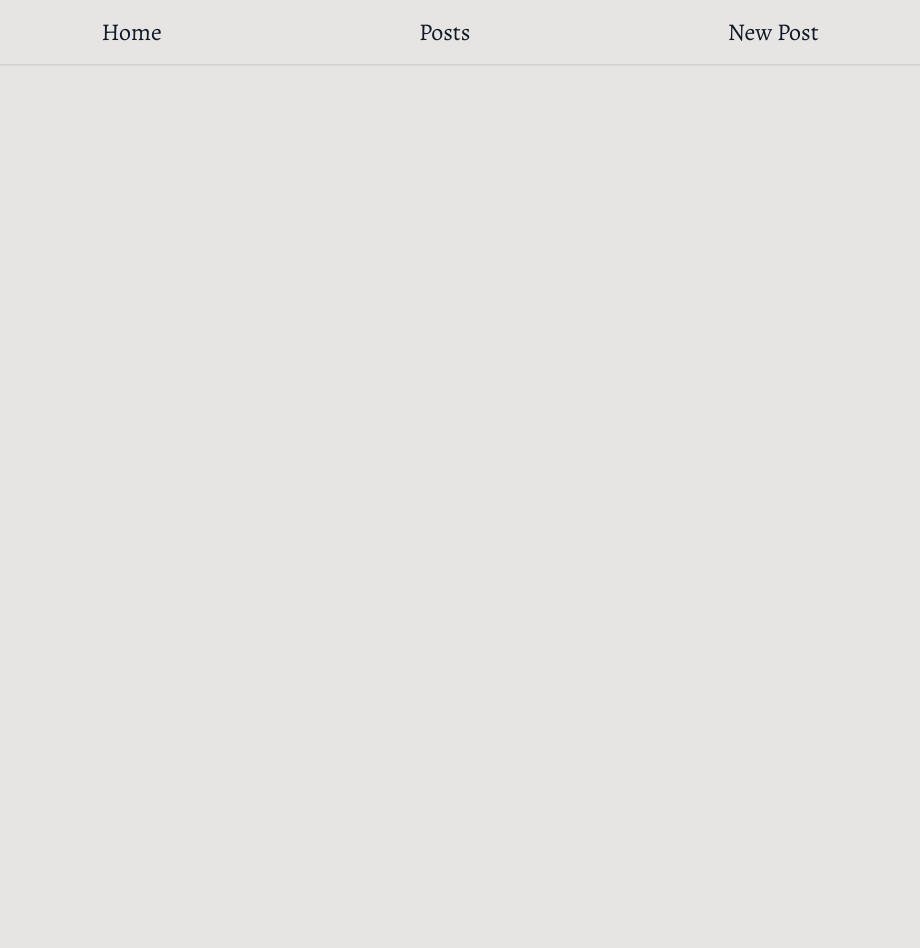
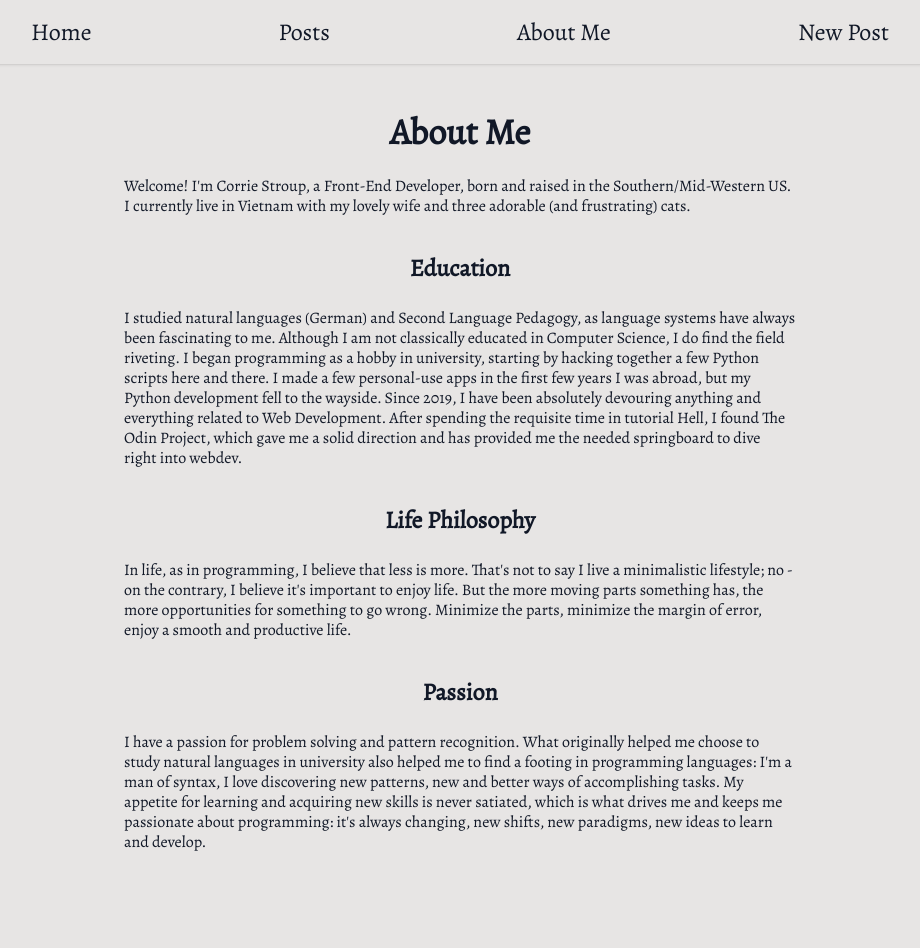
Before and after one commit to Cililocwee/blog, a React (Vite) app in the folder frontend/: page /aboutme in a window 1280 px wide. Before the commit this address had no page. Shown: the top 948 px of the page, without its empty margins (180-1100 px from the left). Before the commit the page ends 800 px from the top, so only its background shows below. Built offline with nearby package versions, Linux system fonts and the light colour scheme.

Commit message:
Delete function on posts

```diff
--- a/frontend/src/App.jsx
+++ b/frontend/src/App.jsx
@@ -5,10 +5,12 @@ import Home from "./components/Home";
 import Blogs from "./components/Blogs";
 import "./index.css";
 import DetailedBlog from "./components/DetailedBlog";
+import AboutMe from "./components/AboutMe";
+import Footer from "./components/Footer";
 
 function App() {
-  //Navbar
   return (
+    <div className="flex flex-col justify-between h-screen">
       <Router>
         <Navbar />
         <Routes>
@@ -19,8 +21,11 @@ function App() {
             path="/blog/:id"
             element={<DetailedBlog id={"63e7b712ec2c6ef3a1a02396"} />}
           />
+          <Route path="/aboutme" element={<AboutMe />} />
         </Routes>
+        <Footer />
       </Router>
+    </div>
   );
 }
 
--- /dev/null
+++ b/frontend/src/components/AboutMe.jsx
@@ -0,0 +1,69 @@
+import React from "react";
+
+export default function AboutMe() {
+  return (
+    <div className="mb-auto flex flex-col align-items-center pt-3 pb-16 lg:pt-8 lg:pb-24  dark:bg-gray-900">
+      <div className="mx-auto w-full max-w-2xl format format-sm sm:format-base lg:format-lg format-blue dark:format-invert">
+        <h1 className="text-center my-4 text-3xl font-extrabold lemb-4 text-3xl font-extrabold leading-tight text-gray-900 lg:mb-6 lg:text-4xl dark:text-whiteading-tight text-gray-900 lg:mb-6 lg:text-4xl dark:text-white">
+          About Me
+        </h1>
+        <p className="whitespace-pre-wrap">
+          Welcome! I'm Corrie Stroup, a Front-End Developer, born and raised in
+          the Southern/Mid-Western US. I currently live in Vietnam with my
+          lovely wife and three adorable (and frustrating) cats.
+        </p>
+        <br />
+        <section>
+          <h2 className="text-center my-4 text-2xl font-extrabold lemb-4 text-2xl font-extrabold leading-tight text-gray-900 lg:mb-6 lg:text-2xl dark:text-whiteading-tight text-gray-900 lg:mb-6 lg:text-2xl dark:text-white">
+            Education
+          </h2>
+          <p className="whitespace-pre-wrap">
+            I studied natural languages (German) and Second Language Pedagogy,
+            as language systems have always been fascinating to me. Although I
+            am not classically educated in Computer Science, I do find the field
+            riveting. I began programming as a hobby in university, starting by
+            hacking together a few Python scripts here and there. I made a few
+            personal-use apps in the first few years I was abroad, but my Python
+            development fell to the wayside. Since 2019, I have been absolutely
+            devouring anything and everything related to Web Development. After
+            spending the requisite time in tutorial Hell, I found The Odin
+            Project, which gave me a solid direction and has provided me the
+            needed springboard to dive right into webdev.
+          </p>
+          <br />
+        </section>
+
+        <section>
+          <h2 className="text-center my-4 text-2xl font-extrabold lemb-4 text-2xl font-extrabold leading-tight text-gray-900 lg:mb-6 lg:text-2xl dark:text-whiteading-tight text-gray-900 lg:mb-6 lg:text-2xl dark:text-white">
+            Life Philosophy
+          </h2>
+          <p className="whitespace-pre-wrap">
+            In life, as in programming, I believe that less is more. That's not
+            to say I live a minimalistic lifestyle; no - on the contrary, I
+            believe it's important to enjoy life. But the more moving parts
+            something has, the more opportunities for something to go wrong.
+            Minimize the parts, minimize the margin of error, enjoy a smooth and
+            productive life.
+          </p>
+          <br />
+        </section>
+
+        <section>
+          <h2 className="text-center my-4 text-2xl font-extrabold lemb-4 text-2xl font-extrabold leading-tight text-gray-900 lg:mb-6 lg:text-2xl dark:text-whiteading-tight text-gray-900 lg:mb-6 lg:text-2xl dark:text-white">
+            Passion
+          </h2>
+          <p>
+            I have a passion for problem solving and pattern recognition. What
+            originally helped me choose to study natural languages in university
+            also helped me to find a footing in programming languages: I'm a man
+            of syntax, I love discovering new patterns, new and better ways of
+            accomplishing tasks. My appetite for learning and acquiring new
+            skills is never satiated, which is what drives me and keeps me
+            passionate about programming: it's always changing, new shifts, new
+            paradigms, new ideas to learn and develop.
+          </p>
+        </section>
+      </div>
+    </div>
+  );
+}
--- a/frontend/src/components/Blogs.jsx
+++ b/frontend/src/components/Blogs.jsx
@@ -29,9 +29,7 @@ export default function Blogs() {
   Moment.locale("en");
 
   return (
-    <div className="flex flex-col text-center align-items-center pt-3 pb-16 lg:pt-16 lg:pb-24  dark:bg-gray-900">
-      {/* <h1 className="text-5xl font-bold mt-0 mx-auto">Posts</h1> */}
-      <hr />
+    <div className=" flex flex-col text-center align-items-center pt-3 pb-16 lg:pt-8 lg:pb-24  dark:bg-gray-900">
       <div className="flex flex-col-reverse">
         {blogs.map((item, k) => (
           <div
@@ -51,9 +49,11 @@ export default function Blogs() {
               <p className="my-3 text-slate-400 text-sm">
                 Posted: {Moment(item.date_posted).calendar()}
               </p>
+
+              {/* <p className="my-3 text-slate-400 text-m underline">
+                <Link to={`/blog/${item._id}`}>0 comments</Link>
+              </p> */}
             </div>
-
-            <hr />
           </div>
         ))}
       </div>
--- a/frontend/src/components/Create.jsx
+++ b/frontend/src/components/Create.jsx
@@ -11,6 +11,7 @@ export default function Create() {
   const [date, setDate] = useState();
 
   const navigate = useNavigate();
+
   function handleChange(event) {
     const { name, value } = event.target;
 
--- /dev/null
+++ b/frontend/src/components/DeleteConfirm.jsx
@@ -0,0 +1,9 @@
+import React from "react";
+
+export default function DeleteConfirm() {
+  return (
+    <div>
+      <p>Are you sure you want to delete?</p>
+    </div>
+  );
+}
--- a/frontend/src/components/DetailedBlog.jsx
+++ b/frontend/src/components/DetailedBlog.jsx
@@ -1,5 +1,7 @@
 import React, { useEffect, useState } from "react";
 import Moment from "moment";
+import axios from "axios";
+import { useNavigate } from "react-router-dom";
 
 export default function DetailedBlog({ id }) {
   const [blog, setBlog] = useState([
@@ -9,6 +11,7 @@ export default function DetailedBlog({ id }) {
       date_posted: "",
     },
   ]);
+
   const location = window.location.href.split("/blog/")[1];
 
   useEffect(() => {
@@ -24,9 +27,23 @@ export default function DetailedBlog({ id }) {
       .catch((err) => console.error(err));
   }, []);
 
+  const navigate = useNavigate();
+
+  function handleDelete() {
+    fetch(`http://localhost:3001/blog/delete/${location}`, {
+      method: "Delete",
+      redirect: "follow",
+    })
+      .then((res) => {
+        res.text();
+      })
+      .then((res) => console.log(res));
+
+    navigate("/blogs");
+  }
   Moment.locale("en");
   return (
-    <div className="flex flex-column align-items-center pt-3 pb-16 lg:pt-16 lg:pb-24  dark:bg-gray-900">
+    <div className="mb-auto flex flex-col align-items-center pt-3 pb-16 lg:pt-8 lg:pb-24  dark:bg-gray-900">
       {blog && (
         <div className="mx-auto w-full max-w-2xl format format-sm sm:format-base lg:format-lg format-blue dark:format-invert">
           <h1 className="text-center my-4 text-3xl font-extrabold lemb-4 text-3xl font-extrabold leading-tight text-gray-900 lg:mb-6 lg:text-4xl dark:text-whiteading-tight text-gray-900 lg:mb-6 lg:text-4xl dark:text-white">
@@ -37,11 +54,14 @@ export default function DetailedBlog({ id }) {
             <p className="my-3 text-slate-400 text-sm">
               Posted: {Moment(blog.date_posted).calendar()}
             </p>
-            <div className="flex gap-4 align-items-center">
-              <button className="px-3 py-2 text-xs font-medium text-center text-white bg-blue-700 rounded-lg hover:bg-blue-800 focus:ring-4 focus:outline-none focus:ring-blue-300 dark:bg-blue-600 dark:hover:bg-blue-700 dark:focus:ring-blue-800">
+            <div className="flex align-items-center">
+              <button className="m-3 h-8 px-3 py-2 text-xs font-medium text-center text-white bg-blue-700 rounded-lg hover:bg-blue-800 focus:ring-4 focus:outline-none focus:ring-blue-300 dark:bg-blue-600 dark:hover:bg-blue-700 dark:focus:ring-blue-800">
                 Edit
               </button>
-              <button className="px-3 py-2 text-xs font-medium text-center text-white bg-red-700 rounded-lg hover:bg-red-800 focus:ring-4 focus:outline-none focus:ring-red-300 dark:bg-red-600 dark:hover:bg-red-700 dark:focus:ring-red-800">
+              <button
+                onClick={handleDelete}
+                className="m-3 h-8 px-3 py-2 text-xs font-medium text-center text-white bg-red-700 rounded-lg hover:bg-red-800 focus:ring-4 focus:outline-none focus:ring-red-300 dark:bg-red-600 dark:hover:bg-red-700 dark:focus:ring-red-800"
+              >
                 Delete
               </button>
             </div>
--- /dev/null
+++ b/frontend/src/components/Footer.jsx
@@ -0,0 +1,14 @@
+import React from "react";
+
+export default function Footer() {
+  return (
+    <div className=" mx-auto flex justify-center pb-5">
+      <p className="">
+        © Corrie Stroup, 2023 |{" "}
+        <a href="mailto:corrie.stroup@gmail.com" className="underline">
+          corrie.stroup@gmail.com
+        </a>{" "}
+      </p>
+    </div>
+  );
+}
--- a/frontend/src/components/Home.jsx
+++ b/frontend/src/components/Home.jsx
@@ -16,15 +16,15 @@ export default function Home() {
           MERN project (yee!).
         </p>
         <p className="mb-5 mx-auto w-full max-w-2xl format format-sm sm:format-base lg:format-lg format-blue dark:format-invert">
-          As of now, it is officially my blog! I document the things I've lerned
-          and this helps to solidify concepts in my head!
+          As of now, it is officially my blog! I document the things I've
+          learned and this helps to solidify concepts in my head!
         </p>
       </div>
       <div id="socials" className="flex flex-col items-center">
         <p className="text-center mb-5 mx-auto w-full max-w-2xl format format-sm sm:format-base lg:format-lg format-blue dark:format-invert">
-          Check out my other projects by visiting this link{" "}
+          Check out my other projects by visiting this link:{" "}
           <Link to={"https://corrie-stroup.web.app"}>
-            <span className="underline">My Blog</span>
+            <span className="underline">My Portfolio</span>
           </Link>
         </p>
         <p className="text-center mb-5 mx-auto w-full max-w-2xl format format-sm sm:format-base lg:format-lg format-blue dark:format-invert">
--- a/frontend/src/components/Navbar.jsx
+++ b/frontend/src/components/Navbar.jsx
@@ -20,6 +20,13 @@ export default function Navbar() {
       </Link>
 
       <Link
+        to={"/aboutme"}
+        className="text-2xl no-underline text-grey-darkest hover:text-blue-dark"
+      >
+        About Me
+      </Link>
+
+      <Link
         to={"/create"}
         className="text-2xl no-underline text-grey-darkest hover:text-blue-dark"
       >
```
Also changed, not shown: 2 other files (tests, documents, lock files or other folders). Lines whose indentation alone changed are shown as unchanged.
